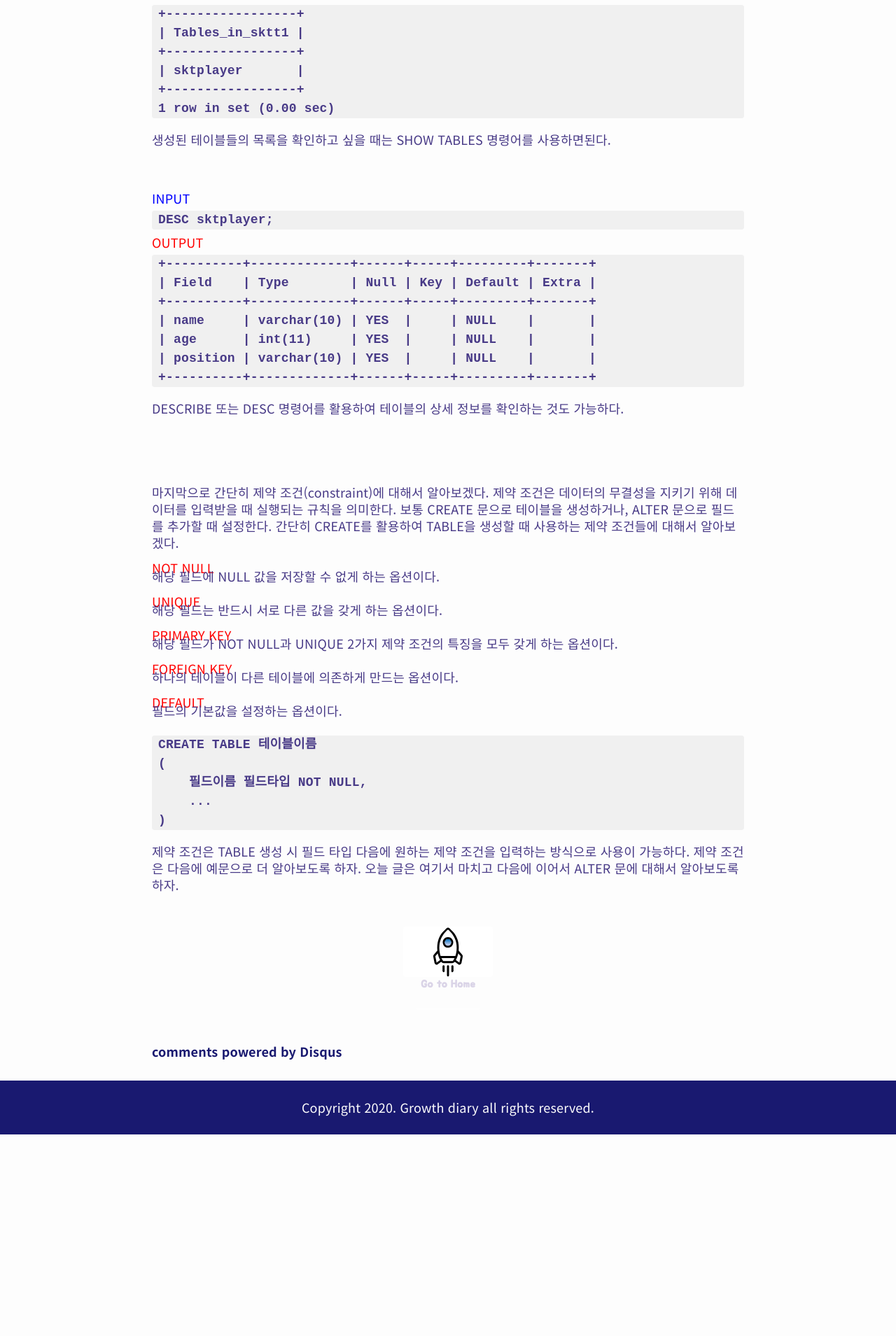
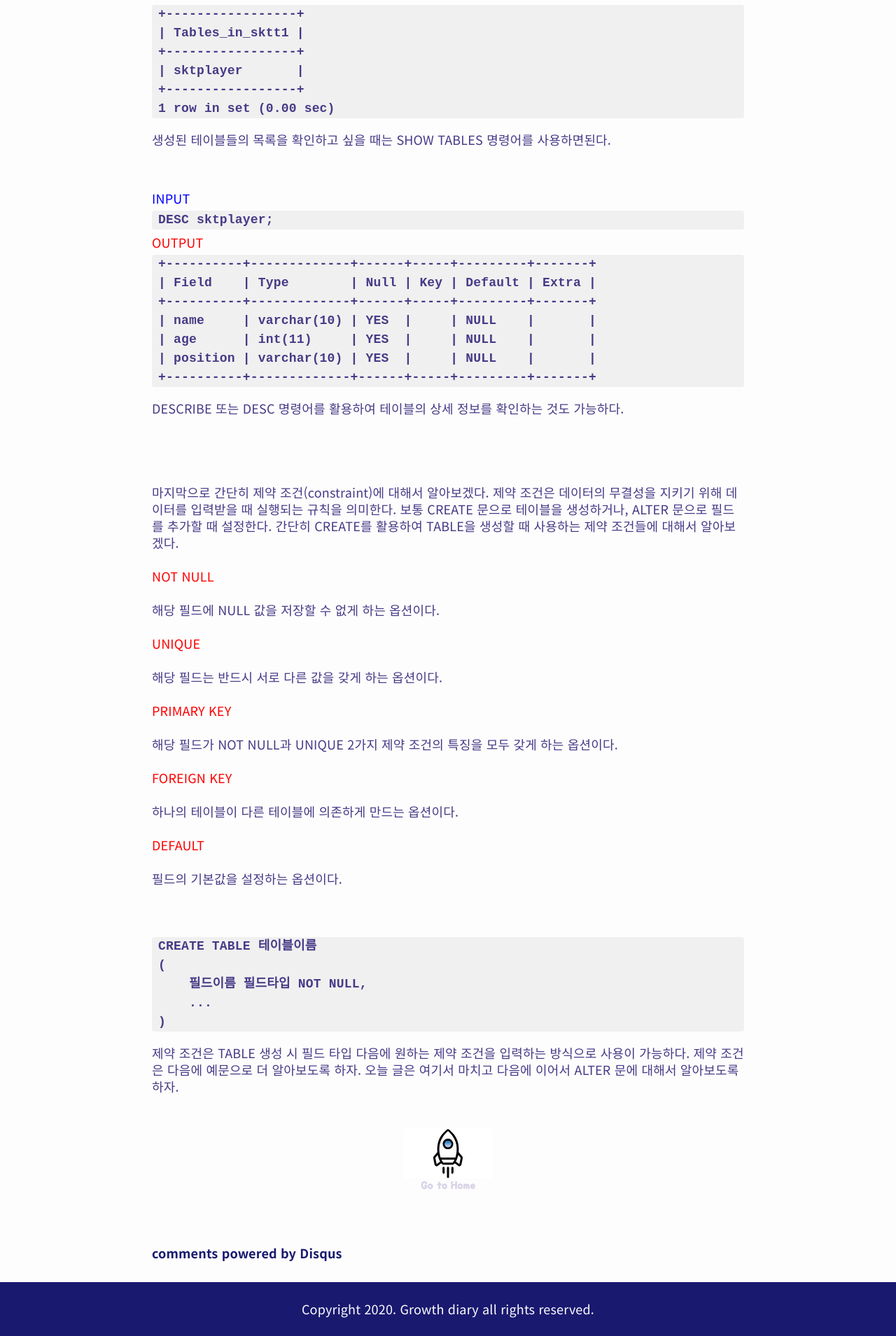
Before and after one commit to sinsaonee/growth-hacker1, a Jekyll site: the page built from _posts/2019-12-29-SQL-데이터분석#3.md, in a window 1280 px wide. Shown: the part 2337-4246 px from the top of the page at 70% size. Built offline with Jekyll 4.4.1, drawn with Linux system fonts in a browser that asks for light colours; comment, search, counter and statistics services are not loaded; before the commit the page ends 3958 px from its top, so only the background shows below that.

Commit message:
Update 2019-12-29-SQL-데이터분석#3.md

````diff
--- a/_posts/2019-12-29-SQL-데이터분석#3.md
+++ b/_posts/2019-12-29-SQL-데이터분석#3.md
@@ -131,11 +131,16 @@ DESCRIBE 또는 DESC 명령어를 활용하여 테이블의 상세 정보를 확
 
 마지막으로 간단히 제약 조건(constraint)에 대해서 알아보겠다. 제약 조건은 데이터의 무결성을 지키기 위해 데이터를 입력받을 때 실행되는 규칙을 의미한다. 보통 CREATE 문으로 테이블을 생성하거나, ALTER 문으로 필드를 추가할 때 설정한다. 간단히 CREATE를 활용하여 TABLE을 생성할 때 사용하는 제약 조건들에 대해서 알아보겠다.
 
-<p class="codeterm" style="color:red">NOT NULL</p>해당 필드에 NULL 값을 저장할 수 없게 하는 옵션이다.
-<p class="codeterm" style="color:red">UNIQUE</p>해당 필드는 반드시 서로 다른 값을 갖게 하는 옵션이다.
-<p class="codeterm" style="color:red">PRIMARY KEY</p>해당 필드가 NOT NULL과 UNIQUE  2가지 제약 조건의 특징을 모두 갖게 하는 옵션이다.
-<p class="codeterm" style="color:red">FOREIGN KEY</p>하나의 테이블이 다른 테이블에 의존하게 만드는 옵션이다.
-<p class="codeterm" style="color:red">DEFAULT</p>필드의 기본값을 설정하는 옵션이다.
+<p style="color:red">NOT NULL</p>해당 필드에 NULL 값을 저장할 수 없게 하는 옵션이다.
+
+<p style="color:red">UNIQUE</p>해당 필드는 반드시 서로 다른 값을 갖게 하는 옵션이다.
+
+<p style="color:red">PRIMARY KEY</p>해당 필드가 NOT NULL과 UNIQUE  2가지 제약 조건의 특징을 모두 갖게 하는 옵션이다.
+
+<p style="color:red">FOREIGN KEY</p>하나의 테이블이 다른 테이블에 의존하게 만드는 옵션이다.
+
+<p style="color:red">DEFAULT</p>필드의 기본값을 설정하는 옵션이다.
+
 <br>
 
 > ```
````
